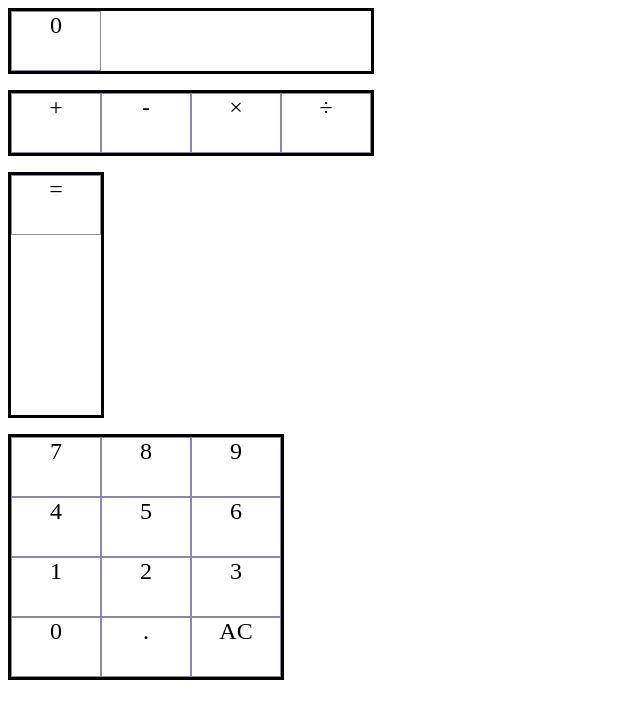
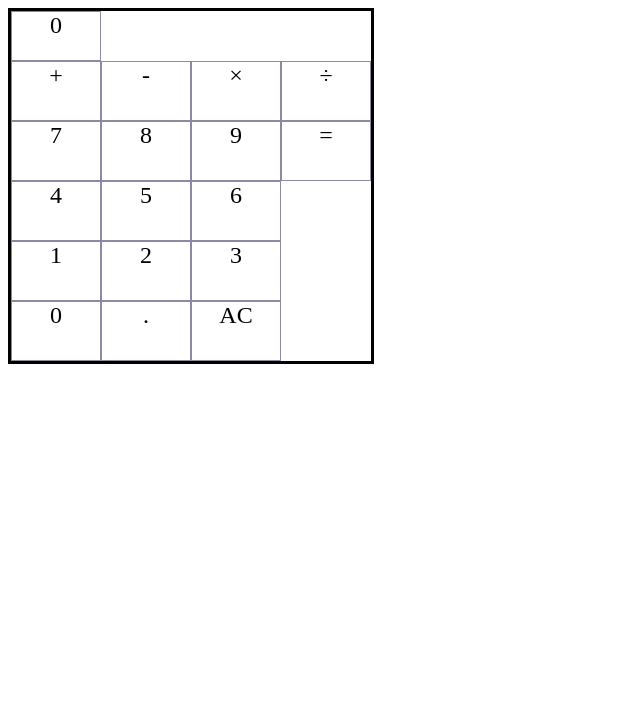
Before and after one commit to SkelGames95/css_exs, a plain HTML site: page Grid/grid.html in a window 1280 px wide. Shown: the whole page, without its empty margins (0-640 px from the left). Drawn offline with Linux system fonts and the light colour scheme.

Commit message:
calculator assembled

```diff
--- a/Grid/basis.css
+++ b/Grid/basis.css
@@ -1,8 +1,24 @@
 :root{
     --item-width: 100px;
 }
+.Container{
+    border: 3px solid black;
+    margin-bottom: 1rem;
+    position: relative;
+    display: grid;
+    width: fit-content;
+    height: fit-content;
+    grid-template-columns: repeat(4, 90px);
+    grid-template-rows: 50px 60px 60px 60px 60px 60px;
+    grid-template-areas:
+    "display display display display"
+    "operators operators operators operators"
+    "keypad keypad keypad equal"
+    "keypad keypad keypad equal"
+    "keypad keypad keypad equal"
+    "keypad keypad keypad equal";
+}
 section{
-    border: 3px solid black;
     margin-bottom: 1rem;
     position: relative;
     display: grid;
@@ -11,7 +27,8 @@ section{
 }
 section.Display{
     grid-template-columns: 90px 90px 90px 90px;
-    grid-template-rows: 60px;
+    grid-template-rows: 50px;
+    grid-area: display;
 }
 .Res{
     border: 1px solid rgb(138, 138, 163);
@@ -22,6 +39,7 @@ section.Display{
 section.Operators{
     grid-template-columns: 90px 90px 90px 90px;
     grid-template-rows: 60px;
+    grid-area: operators;
 }
 .Op{
     border: 1px solid rgb(138, 138, 163);
@@ -32,6 +50,7 @@ section.Operators{
 section.Equal{
     grid-template-columns: 90px;
     grid-template-rows: 60px 60px 60px 60px;
+    grid-area: equal;
 }
 .Eq{
     border: 1px solid rgb(138, 138, 163);
@@ -42,6 +61,7 @@ section.Equal{
 section.Keypad{
     grid-template-columns: 90px 90px 90px;
     grid-template-rows: 60px 60px 60px 60px;
+    grid-area: keypad;
 }
 .Kp{
     border: 1px solid rgb(138, 138, 163);
```
